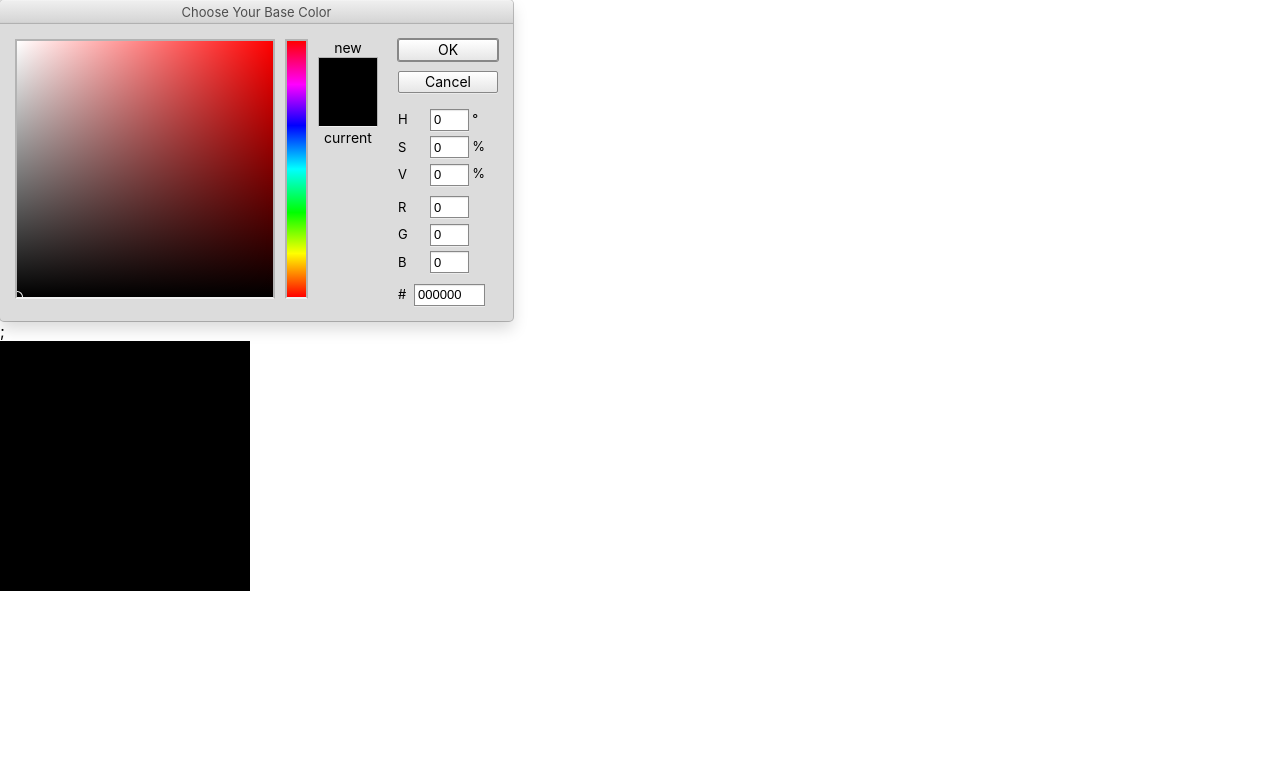
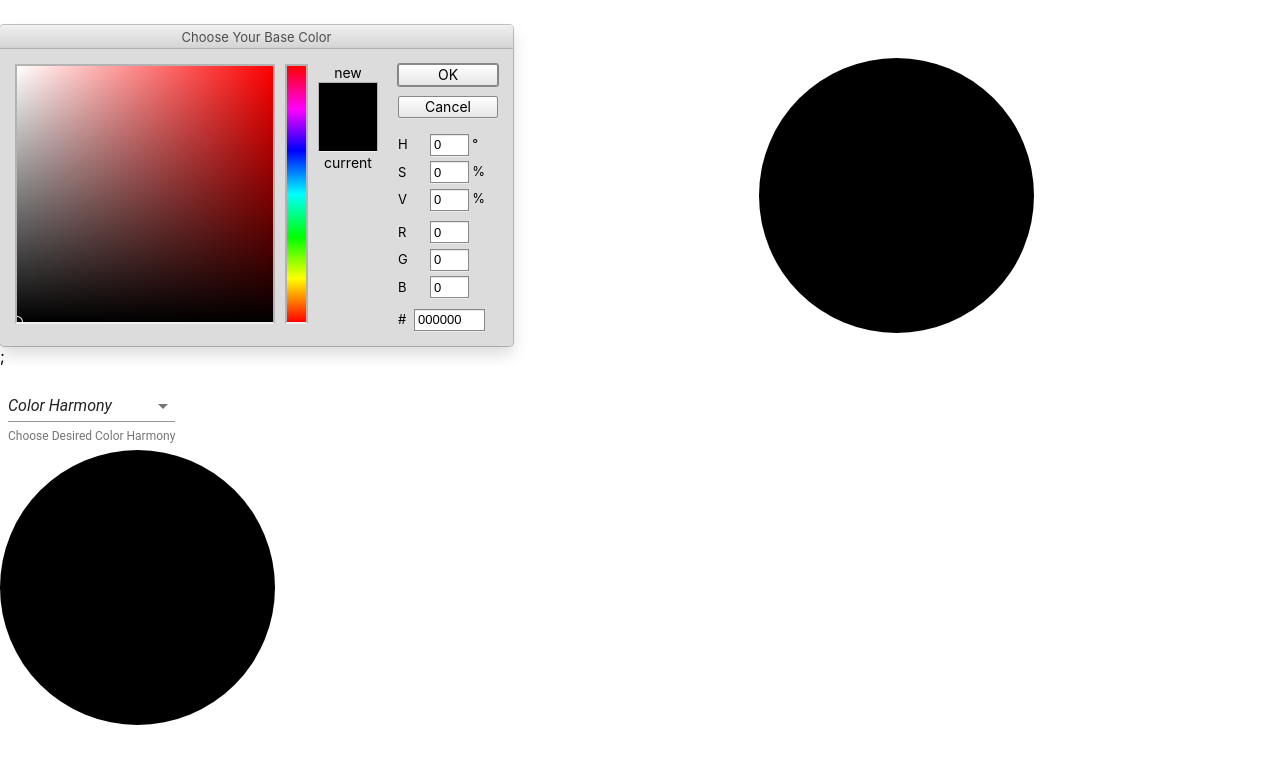
Before and after one commit to jefferyclanton/color-palette-app, a React (Create React App) app: page / in a window 1280 px wide. Shown: the top 764 px of the page. Built offline with nearby package versions, Linux system fonts and the light colour scheme; the HTML template or start-up script is replaced by a standard one.

Commit message:
begin complementary coding

```diff
--- a/package.json
+++ b/package.json
@@ -4,6 +4,7 @@
   "private": true,
   "dependencies": {
     "@material-ui/core": "^3.9.2",
+    "@material/select": "^1.1.0",
     "chroma-js": "^2.0.3",
     "jquery": "^3.3.1",
     "material-ui-popup-state": "^1.3.2",
--- a/src/App.js
+++ b/src/App.js
@@ -1,5 +1,6 @@
 import React from 'react';
 import { PhotoshopPicker } from 'react-color';
+import SimpleSelect from './drop-down-menu';
 import chroma from 'chroma-js';
 
 class App extends React.Component {
@@ -8,7 +9,7 @@ class App extends React.Component {
         hsl: {
           h: 0,
           s: 0,
-          l: .20,
+          l: 0.2,
           a: 1
         }
       }
@@ -22,16 +23,21 @@ class App extends React.Component {
 
   render() {
     const style = {
-      height: 250,
-      width: 250,
-      backgroundColor: chroma(this.state.background.h, this.state.background.s, this.state.background.l, "hsl")
+      height: 275,
+      width: 275,
+      backgroundColor: chroma(this.state.background.h, this.state.background.s, this.state.background.l, "hsl"),
+      borderRadius: 500,
+      margin: 'auto',
     }
     return (
       <div>
+      <div style={{display: 'flex', flexDirection: 'row', justifyContent: 'space-around', marginTop: 25}}>
         <div>
-    <PhotoshopPicker header="Choose Your Base Color" color={this.state.background} onChange={this.handleChange} />;
+    <PhotoshopPicker header="Choose Your Base Color" color={this.state.background} onChange={this.handleChange}  />;
     </div>
     <div style={style}></div>
+      </div>
+      <SimpleSelect styling={this.state.background} />
     </div>
     )
   }
--- /dev/null
+++ b/src/drop-down-menu.js
@@ -0,0 +1,76 @@
+import React from 'react';
+import PropTypes from 'prop-types';
+import { withStyles } from '@material-ui/core/styles';
+import MenuItem from '@material-ui/core/MenuItem';
+import FormHelperText from '@material-ui/core/FormHelperText';
+import FormControl from '@material-ui/core/FormControl';
+import Select from '@material-ui/core/Select';
+import chroma from 'chroma-js';
+
+const styles = theme => ({
+  root: {
+    display: 'flex',
+    flexWrap: 'wrap',
+  },
+  formControl: {
+    margin: theme.spacing.unit,
+    minWidth: 120,
+  },
+  selectEmpty: {
+    marginTop: theme.spacing.unit * 2,
+  },
+});
+
+class SimpleSelect extends React.Component {
+  state = {
+    harmony: '',
+    background: chroma(this.props.h, this.props.s, this.props.l, "hsl"),
+  };
+
+  handleChange = event => {
+    this.setState({ [event.target.name]: event.target.value });
+  };
+
+  render() {
+    const { classes } = this.props;
+    const style = {
+        background: chroma(this.props.styling.h + 180, this.props.styling.s, this.props.styling.l, "hsl"),
+        borderRadius: 500,
+        height: 275,
+        width: 275,
+    }
+
+    return (
+        <div>
+      <form className={classes.root} autoComplete="off">
+        <FormControl className={classes.formControl}>
+          <Select
+            value={this.state.harmony}
+            onChange={this.handleChange}
+            displayEmpty
+            name="harmony"
+            className={classes.selectEmpty}
+          >
+            <MenuItem value="">
+              <em>Color Harmony</em>
+            </MenuItem>
+            <MenuItem value={1}>Monochromatic</MenuItem>
+            <MenuItem value={2}>Complementary</MenuItem>
+            <MenuItem value={3}>Analogous</MenuItem>
+            <MenuItem value={4}>Split Complementary</MenuItem>
+            <MenuItem value={5}>Triad</MenuItem>
+          </Select>
+          <FormHelperText>Choose Desired Color Harmony</FormHelperText>
+        </FormControl>
+      </form>
+      <div style={style}></div>
+      </div>
+    );
+  }
+}
+
+SimpleSelect.propTypes = {
+  classes: PropTypes.object.isRequired,
+};
+
+export default withStyles(styles)(SimpleSelect);
```
Also changed, not shown: 1 other file (tests, documents, lock files or other folders).
